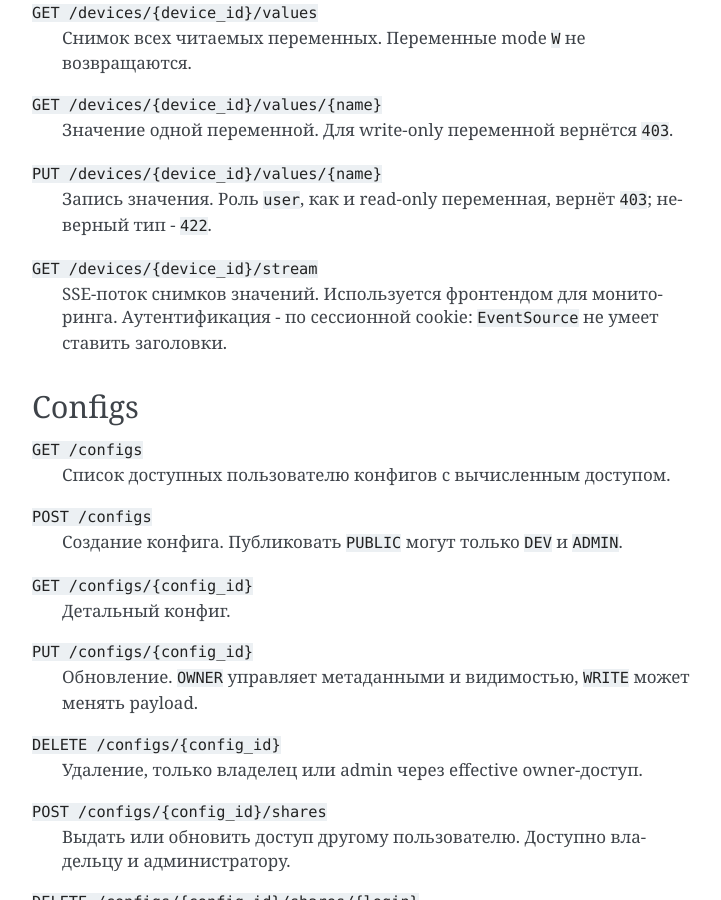
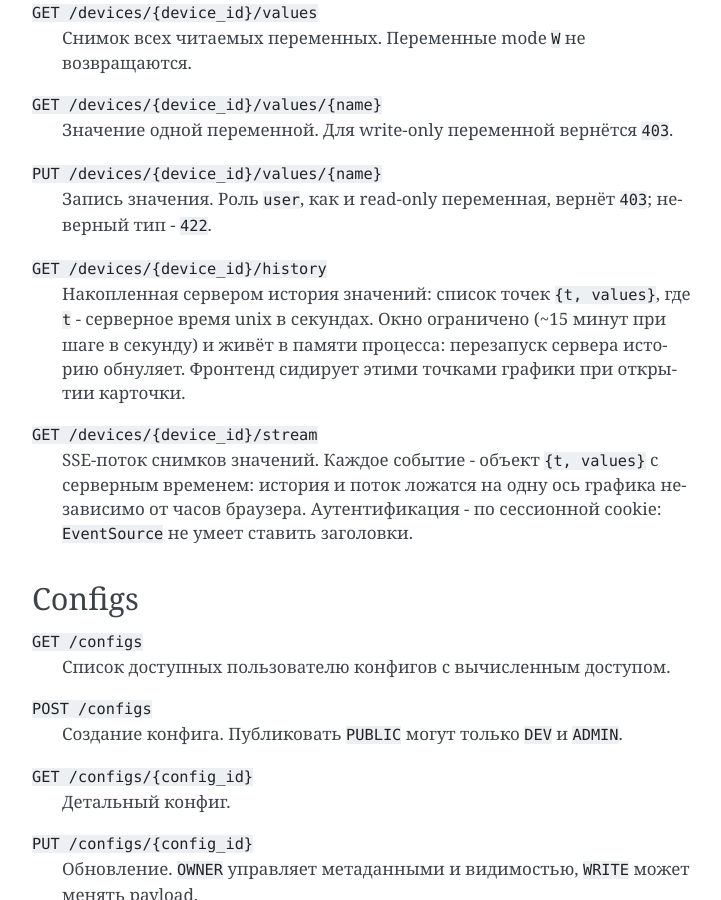
Before and after one commit to electrobalabas/tstlan-web, a Sphinx documentation site: the page built from docs/api.rst, in a window 1280 px wide and 900 px high, scrolled down 1111 px. Shown: the whole window, without its empty margins (388-1109 px from the left). Built offline with Sphinx 7.4.7, drawn with Linux system fonts in a browser that asks for light colours.

Commit message:
docs: описана история значений приборов

```diff
--- a/docs/api.rst
+++ b/docs/api.rst
@@ -52,10 +52,17 @@ Devices
    Запись значения. Роль ``user``, как и read-only переменная, вернёт ``403``;
    неверный тип - ``422``.
 
+``GET /devices/{device_id}/history``
+   Накопленная сервером история значений: список точек ``{t, values}``, где
+   ``t`` - серверное время unix в секундах. Окно ограничено (~15 минут при
+   шаге в секунду) и живёт в памяти процесса: перезапуск сервера историю
+   обнуляет. Фронтенд сидирует этими точками графики при открытии карточки.
+
 ``GET /devices/{device_id}/stream``
-   SSE-поток снимков значений. Используется фронтендом для мониторинга.
-   Аутентификация - по сессионной cookie: ``EventSource`` не умеет ставить
-   заголовки.
+   SSE-поток снимков значений. Каждое событие - объект ``{t, values}`` с
+   серверным временем: история и поток ложатся на одну ось графика независимо
+   от часов браузера. Аутентификация - по сессионной cookie: ``EventSource``
+   не умеет ставить заголовки.
 
 Configs
 -------
```
Also changed, not shown: docs/architecture.rst (+10 -0 lines), docs/modules.rst (+14 -0 lines).
